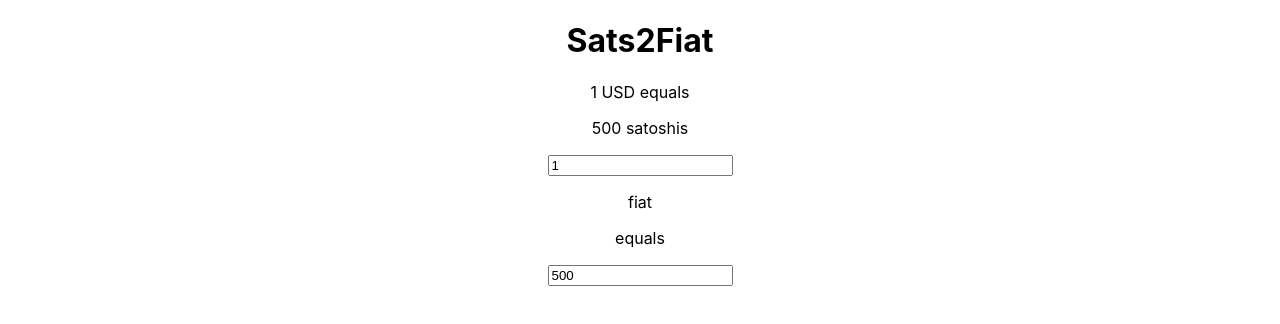
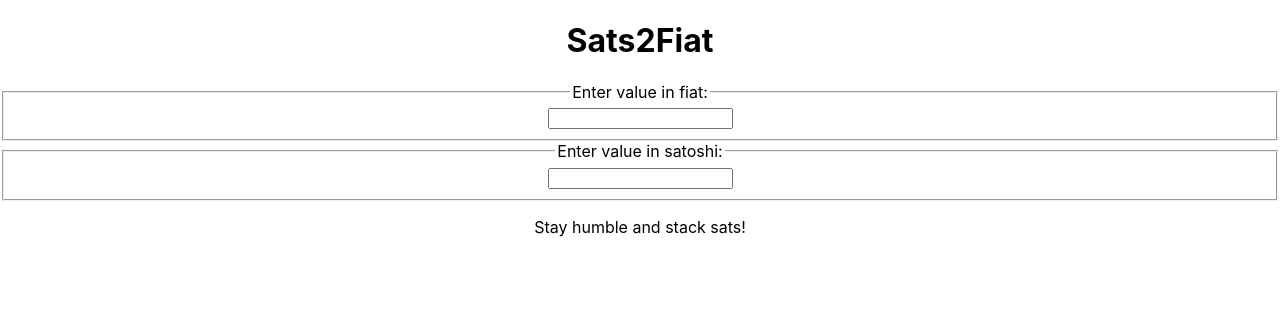
Before and after one commit to lorenzolfm/sats2fiat, a React (Create React App) app: page / in a window 1280 px wide. Shown: the top 324 px of the page. Built offline with nearby package versions, Linux system fonts and the light colour scheme.

Commit message:
Done with basic functionallity

```diff
--- a/src/components/Converter.js
+++ b/src/components/Converter.js
@@ -1,67 +1,103 @@
 import React, { Component } from 'react';
 
-class Converter extends Component {
-  state = {
-    conversionRatio: 500,
+const IsMillionaire = (props) => {
+  if (props.satoshis >= 10e6) {
+    return <p>Congrats. You're a millionarire</p>
+  }
+  return <p>Stay humble and stack sats!</p>
+}
 
-    fiat: 1,
-    satoshi: 500
+const satsVal = 500;
+
+const toSatoshis = (fiat) => {
+  return satsVal * fiat;
+}
+
+const toFiat = (satoshis) => {
+  return satoshis / satsVal;
+}
+
+const tryConvert = (value, convert) => {
+  const input = parseFloat(value);
+  if (Number.isNaN(input)) {
+    return '';
   }
 
-  handleInput = (event) => {
-    if (event.target.id === "fiatInput") {
-      if (event.target.value !== "") {
-        const input = event.target.value;
+  const output = convert(input);
+  const rounded = Math.round(output * 1000) / 1000;
+  return rounded.toString();
+}
 
-        this.setState({
-          fiat: input,
-          satoshi: input * this.state.conversionRatio
-        })
-      } else {
-        this.setState({
-          fiat: "",
-          satoshi: ""
-        })
-      }
-    }
+const currencyNames = {
+  f: 'fiat',
+  s: 'satoshi'
+}
 
-    if (event.target.id === "satoshiInput") {
-      if (event.target.value !== "") {
-        const input = event.target.value;
+class Input extends Component {
+  constructor(props) {
+    super(props);
+    this.handleChange = this.handleChange.bind(this);
+  }
 
-        this.setState({
-          fiat: input / this.state.conversionRatio,
-          satoshi: input
-        })
-      } else {
-        this.setState({
-          fiat: "",
-          satoshi: ""
-        })
-      }
-    }
+  handleChange(e) {
+    this.props.onValueChange(e.target.value);
+  }
 
+  render() {
+    const value = this.props.value;
+    const currency = this.props.currency
+
+    return (
+      <fieldset>
+        <legend>Enter value in {currencyNames[currency]}:</legend>
+        <input
+          value={value}
+          onChange={this.handleChange}
+        />
+      </fieldset>
+    )
+  }
+}
+
+class Converter extends Component {
+  constructor(props) {
+    super(props);
+    this.handleFiatChange = this.handleFiatChange.bind(this);
+    this.handleSatoshiChange = this.handleSatoshiChange.bind(this);
+    this.state = {value: '', currency: ''};
+  }
+
+  handleFiatChange(value) {
+    this.setState({currency: 'f', value});
+  }
+
+  handleSatoshiChange(value) {
+    this.setState({currency: 's', value});
   }
 
   render () {
+    const currency = this.state.currency;
+    const value = this.state.value;
+
+    const fiat = currency === 'f' ?
+      tryConvert(value, toFiat) : value;
+    const satoshi = currency === 's' ?
+      tryConvert(value, toSatoshis) : value;
+
     return (
       <div>
-        <p>1 USD equals</p>
-        <p>{this.state.conversionRatio} satoshis</p>
-        <input
-          id="fiatInput"
-          type="number"
-          value={this.state.fiat}
-          onChange={this.handleInput}
+        <Input
+          currency="f"
+          value={fiat}
+          onValueChange={this.handleSatoshiChange}
         />
-        <p>fiat</p>
-        <p>equals</p>
-        <input
-          id="satoshiInput"
-          type="number"
-          value={this.state.satoshi}
-          onChange={this.handleInput}
+        <Input
+          currency="s"
+          value={satoshi}
+          onValueChange={this.handleFiatChange}
         />
+        <IsMillionaire
+          satoshis={parseFloat(satoshi)} />
       </div>
     )
   }
```
